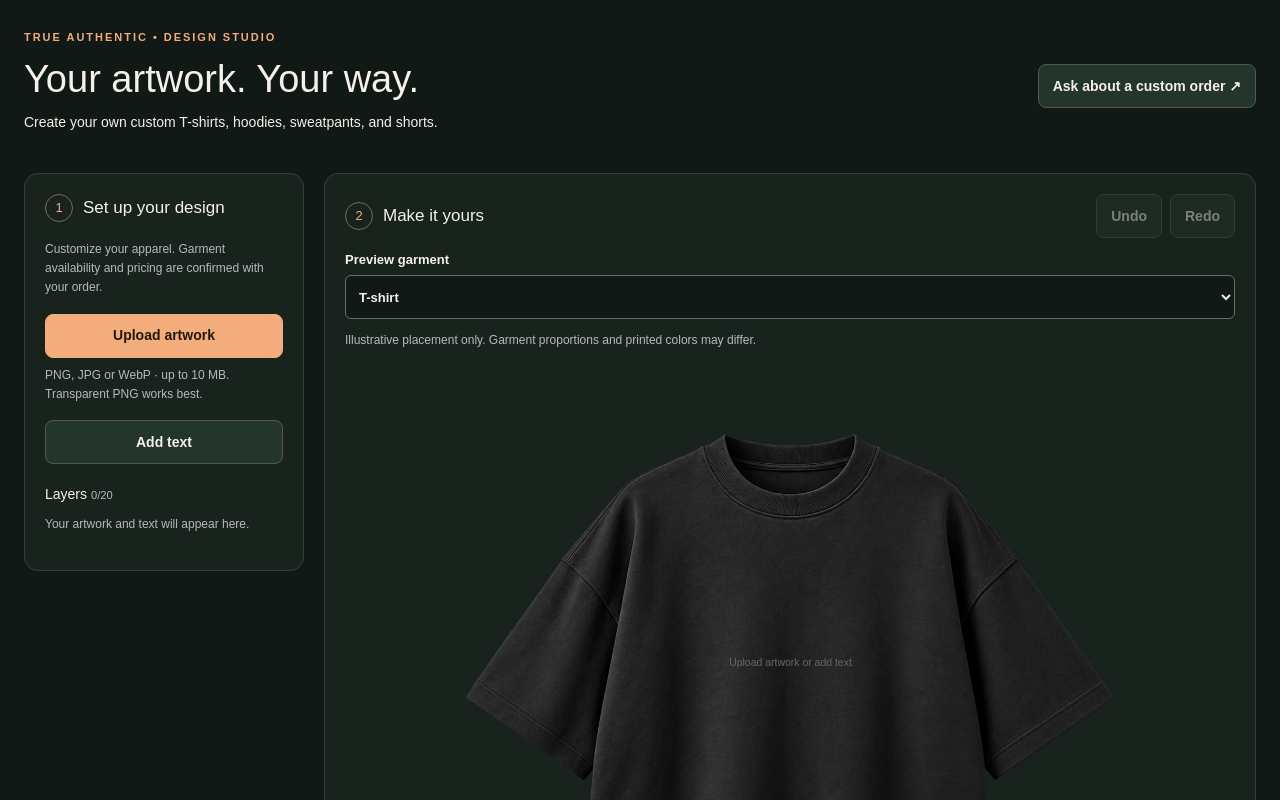
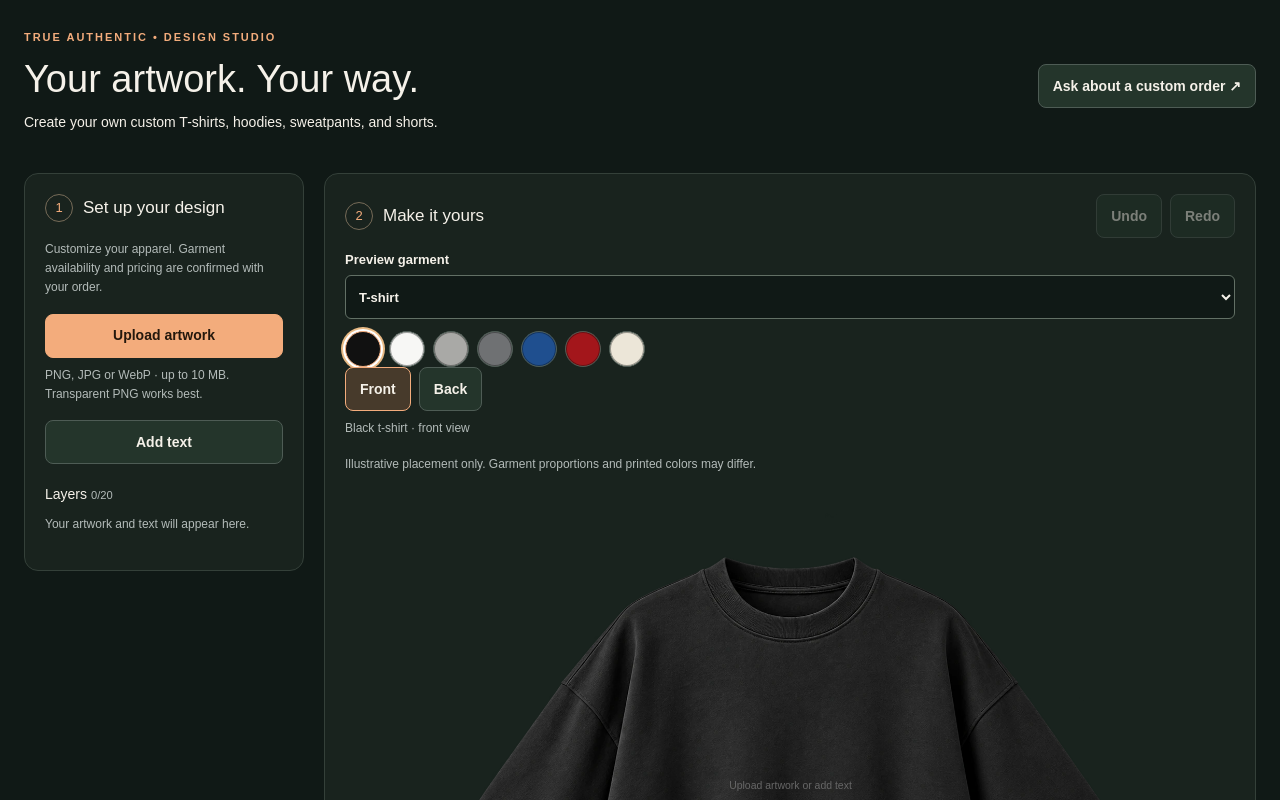
Before and after one commit to allin1xtra-ctrl/dtf-designer-clean, a Next.js app: page /customizer in a window 1280 px wide. Shown: the top 800 px of the page. Built offline with nearby package versions, Linux system fonts and the light colour scheme.

Commit message:
Add garment colors and front/back views to the apparel customizer

```diff
--- a/components/true-authentic/TrueAuthenticDesigner.tsx
+++ b/components/true-authentic/TrueAuthenticDesigner.tsx
@@ -2,19 +2,32 @@
 
 import { useEffect, useRef, useState } from "react";
 import NextImage from "next/image";
-import premiumShirt from "@/public/premium-mockups/v1/t-shirts/black-front.webp";
-import premiumHoodie from "@/public/premium-mockups/v1/hoodies/black-front.webp";
-import premiumPants from "@/public/premium-mockups/v1/pants/black-front.webp";
-import premiumShorts from "@/public/premium-mockups/v1/shorts/black-front.webp";
+import { premiumMockupAssets } from "@/lib/premium-mockup-assets";
 import { clamp, Design, EMPTY_DESIGN, FONTS, Layer, layerWarnings, MAX_FILE_BYTES, MAX_PROJECT_BYTES, parseDesign } from "./design-model";
 import styles from "./designer.module.css";
 
-const GARMENT_PREVIEWS = {
-  "t-shirts": { label: "T-shirt", image: premiumShirt, area: { top: "22.4%", left: "27%", width: "46%", maxHeight: "63.6%" } },
-  hoodies: { label: "Hoodie", image: premiumHoodie, area: { top: "32%", left: "33%", width: "34%", maxHeight: "36%" } },
-  pants: { label: "Sweatpants", image: premiumPants, area: { top: "36%", left: "31%", width: "16%", maxHeight: "42%" } },
-  shorts: { label: "Shorts", image: premiumShorts, area: { top: "46%", left: "29%", width: "18%", maxHeight: "24%" } },
+type PrintArea = { top: string; left: string; width: string; maxHeight: string };
+type GarmentId = "t-shirts" | "hoodies" | "pants" | "shorts";
+type GarmentView = "front" | "back";
+const GARMENT_PREVIEWS: Record<GarmentId, { label: string; area: Record<GarmentView, PrintArea> }> = {
+  "t-shirts": { label: "T-shirt", area: { front: { top: "22.4%", left: "27%", width: "46%", maxHeight: "63.6%" }, back: { top: "20%", left: "27%", width: "46%", maxHeight: "64%" } } },
+  hoodies: { label: "Hoodie", area: { front: { top: "32%", left: "33%", width: "34%", maxHeight: "36%" }, back: { top: "35%", left: "30%", width: "40%", maxHeight: "44%" } } },
+  pants: { label: "Sweatpants", area: { front: { top: "36%", left: "31%", width: "16%", maxHeight: "42%" }, back: { top: "34%", left: "53%", width: "16%", maxHeight: "42%" } } },
+  shorts: { label: "Shorts", area: { front: { top: "46%", left: "29%", width: "18%", maxHeight: "24%" }, back: { top: "42%", left: "55%", width: "18%", maxHeight: "26%" } } },
 };
+const GARMENT_COLORS: Record<string, { label: string; swatch: string }> = {
+  black: { label: "Black", swatch: "#111111" }, white: { label: "White", swatch: "#f7f7f5" },
+  "heather-grey": { label: "Heather grey", swatch: "#a9a9a6" }, "regular-grey": { label: "Grey", swatch: "#6f7173" },
+  "royal-blue": { label: "Royal blue", swatch: "#1f4f8f" }, red: { label: "Red", swatch: "#a3161b" },
+  "off-white": { label: "Off-white", swatch: "#ece6d8" },
+};
+const COLOR_ORDER = Object.keys(GARMENT_COLORS);
+function garmentImage(garment: GarmentId, color: string, view: GarmentView) {
+  return premiumMockupAssets.find(asset => asset.productId === garment && asset.colorId === color && asset.view === view);
+}
+function garmentColors(garment: GarmentId) {
+  return COLOR_ORDER.filter(color => garmentImage(garment, color, "front"));
+}
 const STORAGE_KEY = "true-authentic-design-v1";
 function download(blob: Blob, name: string) {
   const url = URL.createObjectURL(blob);
@@ -41,8 +54,19 @@ export default function TrueAuthenticDesigner() {
   const [busy, setBusy] = useState(false);
   const [savedAvailable, setSavedAvailable] = useState(false);
   const preview = "shirt";
-  const [garment, setGarment] = useState<keyof typeof GARMENT_PREVIEWS>("t-shirts");
+  const [garment, setGarment] = useState<GarmentId>("t-shirts");
+  const [garmentColor, setGarmentColor] = useState("black");
+  const [garmentView, setGarmentView] = useState<GarmentView>("front");
   const garmentPreview = GARMENT_PREVIEWS[garment];
+  const colorOptions = garmentColors(garment);
+  const backAvailable = Boolean(garmentImage(garment, garmentColor, "back"));
+  const activeView: GarmentView = garmentView === "back" && backAvailable ? "back" : "front";
+  const garmentAsset = garmentImage(garment, garmentColor, activeView) ?? garmentImage(garment, "black", "front")!;
+  const colorLabel = GARMENT_COLORS[garmentColor]?.label ?? "Black";
+  function chooseGarment(next: GarmentId) {
+    setGarment(next);
+    if (!garmentColors(next).includes(garmentColor)) setGarmentColor("black");
+  }
   const [history, setHistory] = useState<Design[]>([]);
   const [future, setFuture] = useState<Design[]>([]);
   const svgRef = useRef<SVGSVGElement>(null);
@@ -193,11 +217,17 @@ export default function TrueAuthenticDesigner() {
       </aside>
       <section className={styles.canvasPanel}>
         <div className={styles.canvasHeader}><h2><span>2</span> Make it yours</h2><div className={styles.row}><button disabled={!history.length || busy} onClick={undo}>Undo</button><button disabled={!future.length || busy} onClick={redo}>Redo</button></div></div>
-        {preview === "shirt" && <label>Preview garment<select value={garment} onChange={event => setGarment(event.target.value as keyof typeof GARMENT_PREVIEWS)}>{Object.entries(GARMENT_PREVIEWS).map(([id, option]) => <option key={id} value={id}>{option.label}</option>)}</select></label>}
+        {preview === "shirt" && <>
+          <label>Preview garment<select value={garment} onChange={event => chooseGarment(event.target.value as GarmentId)}>{Object.entries(GARMENT_PREVIEWS).map(([id, option]) => <option key={id} value={id}>{option.label}</option>)}</select></label>
+          <div role="group" aria-label="Garment color" className={styles.row}>{colorOptions.map(color => <button key={color} type="button" aria-pressed={garmentColor===color} aria-label={GARMENT_COLORS[color].label} title={GARMENT_COLORS[color].label} onClick={() => setGarmentColor(color)}
+            style={{ width: 36, height: 36, minWidth: 36, minHeight: 36, maxHeight: 36, flex: "0 0 36px", aspectRatio: "1", padding: 0, borderRadius: "50%", background: GARMENT_COLORS[color].swatch, boxShadow: garmentColor===color ? "0 0 0 2px #fff, 0 0 0 4px #e8ba85" : "inset 0 0 0 1px rgba(0,0,0,.35)" }} />)}</div>
+          <div role="group" aria-label="Garment side" className={styles.row}><button type="button" aria-pressed={activeView==="front"} onClick={() => setGarmentView("front")}>Front</button><button type="button" aria-pressed={activeView==="back"} disabled={!backAvailable} title={backAvailable ? undefined : "Back view coming soon for this color"} onClick={() => setGarmentView("back")}>Back</button></div>
+          <p className={styles.muted}>{colorLabel} {garmentPreview.label.toLowerCase()} · {activeView} view{!backAvailable ? " (back view not yet available in this color)" : ""}</p>
+        </>}
         <p className={styles.muted}>{preview==="shirt" ? "Illustrative placement only. Garment proportions and printed colors may differ." : "Drag a layer to position it, or use the controls. The checkerboard is transparent."}</p>
         <div className={`${styles.stage} ${preview==="shirt" ? styles.shirt : ""}`}>
-          {preview==="shirt" && <NextImage src={garmentPreview.image} alt={ `Unbranded premium oversized black ${garmentPreview.label} for an illustrative placement preview` } fill sizes="(max-width: 800px) min(500px, calc(100vw - 58px)), (max-width: 1040px) calc(100vw - 388px), 650px" className={styles.mockup} />}
-          <svg ref={svgRef} className={styles.canvas} style={{aspectRatio:`${design.width}/${design.height}`, ...(preview === "shirt" ? garmentPreview.area : {})}} viewBox={`0 0 1000 ${viewHeight}`} role="group" aria-label="Design canvas"
+          {preview==="shirt" && <NextImage key={garmentAsset.url} src={garmentAsset.url} alt={`Unbranded premium oversized ${colorLabel.toLowerCase()} ${garmentPreview.label}, ${activeView} view, for an illustrative placement preview`} fill sizes="(max-width: 800px) min(500px, calc(100vw - 58px)), (max-width: 1040px) calc(100vw - 388px), 650px" className={styles.mockup} />}
+          <svg ref={svgRef} className={styles.canvas} style={{aspectRatio:`${design.width}/${design.height}`, ...(preview === "shirt" ? garmentPreview.area[activeView] : {})}} viewBox={`0 0 1000 ${viewHeight}`} role="group" aria-label="Design canvas"
             onPointerMove={event=>{
               if(!drag.current) return; const point=coordinates(event.clientX,event.clientY); const info=drag.current;
               setDesign(value=>({...value,layers:value.layers.map(layer=>layer.id===info.id ? {...layer,x:clamp(point.x-info.x,0,100),y:clamp(point.y-info.y,0,100)} : layer)}));
```
